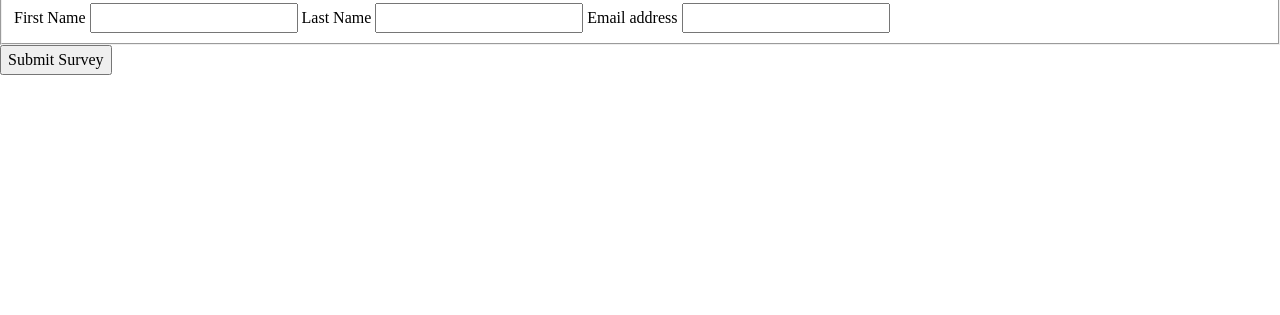
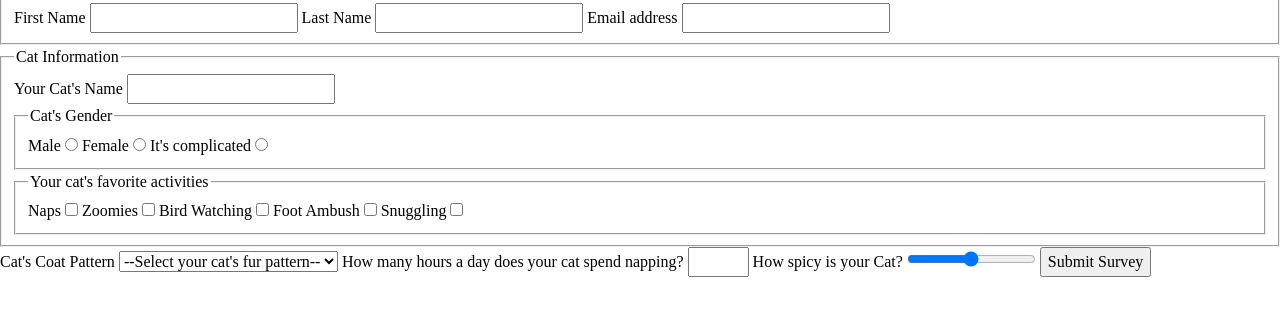
Before and after one commit to allnats/comp-2230-assignment-04, a plain HTML site: page index.html in a window 1280 px wide. Shown: the part 123-438 px from the top of the page. Drawn offline with Linux system fonts and the light colour scheme; a web font is replaced by a local one.

Commit message:
feat: add cat information fields to the survey form

```diff
--- a/index.html
+++ b/index.html
@@ -40,6 +40,95 @@
           </fieldset>
 
           <!-- Cat Information -->
+          <fieldset class="cat-info">
+            <legend>Cat Information</legend>
+
+            <label for="catName">Your Cat's Name</label>
+            <input type="text" id="catName" name="catName" />
+
+            <!-- Cat's Gender -->
+            <fieldset class="cat-gender">
+              <legend>Cat's Gender</legend>
+
+              <label for="catGenderMale">Male</label>
+              <input
+                type="radio"
+                id="catGenderMale"
+                name="catGender"
+                value="male" />
+
+              <label for="catGenderFemale">Female</label>
+              <input
+                type="radio"
+                id="catGenderFemale"
+                name="catGender"
+                value="female" />
+
+              <label for="catGenderNA">It's complicated</label>
+              <input
+                type="radio"
+                id="catGenderNA"
+                name="catGender"
+                value="NA" />
+            </fieldset>
+
+            <!-- Cat's Favorite Activity -->
+            <fieldset class="cat-activity">
+              <legend>Your cat's favorite activities</legend>
+
+              <label for="naps">Naps</label>
+              <input type="checkbox" name="cat-activity" id="naps" />
+
+              <label for="zoomies">Zoomies</label>
+              <input type="checkbox" name="cat-activity" id="zoomies" />
+
+              <label for="birdWatch">Bird Watching</label>
+              <input type="checkbox" name="cat-activity" id="birdWatch" />
+
+              <label for="footAmbush">Foot Ambush</label>
+              <input type="checkbox" name="cat-activity" id="footAmbush" />
+
+              <label for="snuggling">Snuggling</label>
+              <input type="checkbox" name="cat-activity" id="snuggling" />
+            </fieldset>
+          </fieldset>
+
+          <!-- Cat's Fur Pattern -->
+          <label for="catCoatPattern">Cat's Coat Pattern</label>
+          <select name="catCoatPattern" id="catCoatPattern">
+            <option value="">--Select your cat's fur pattern--</option>
+            <option value="tuxedo">Tuxedo (Black and White)</option>
+            <option value="tabby">Tabby (Striped)</option>
+            <option value="orange">Orange</option>
+            <option value="black">Black</option>
+            <option value="white">White</option>
+            <option value="calico">Calico</option>
+            <option value="siamese">Siamese</option>
+          </select>
+
+          <!-- Cat Naps per Hour -->
+          <label for="catNapHours">
+            How many hours a day does your cat spend napping?
+          </label>
+          <input
+            type="number"
+            min="0"
+            max="24"
+            id="catNapHours"
+            name="catNapHours" />
+
+          <!-- Cat's Spiciness -->
+          <label for="catSpiciness">How spicy is your Cat?</label>
+          <input
+            type="range"
+            id="catSpiciness"
+            name="catSpiciness"
+            min="1"
+            max="5"
+            step="1"
+            value="3"
+            list="catSpicinessMarker" />
+
           <button id="catSurveySubmitBtn" type="submit">Submit Survey</button>
         </form>
       </main>
```
